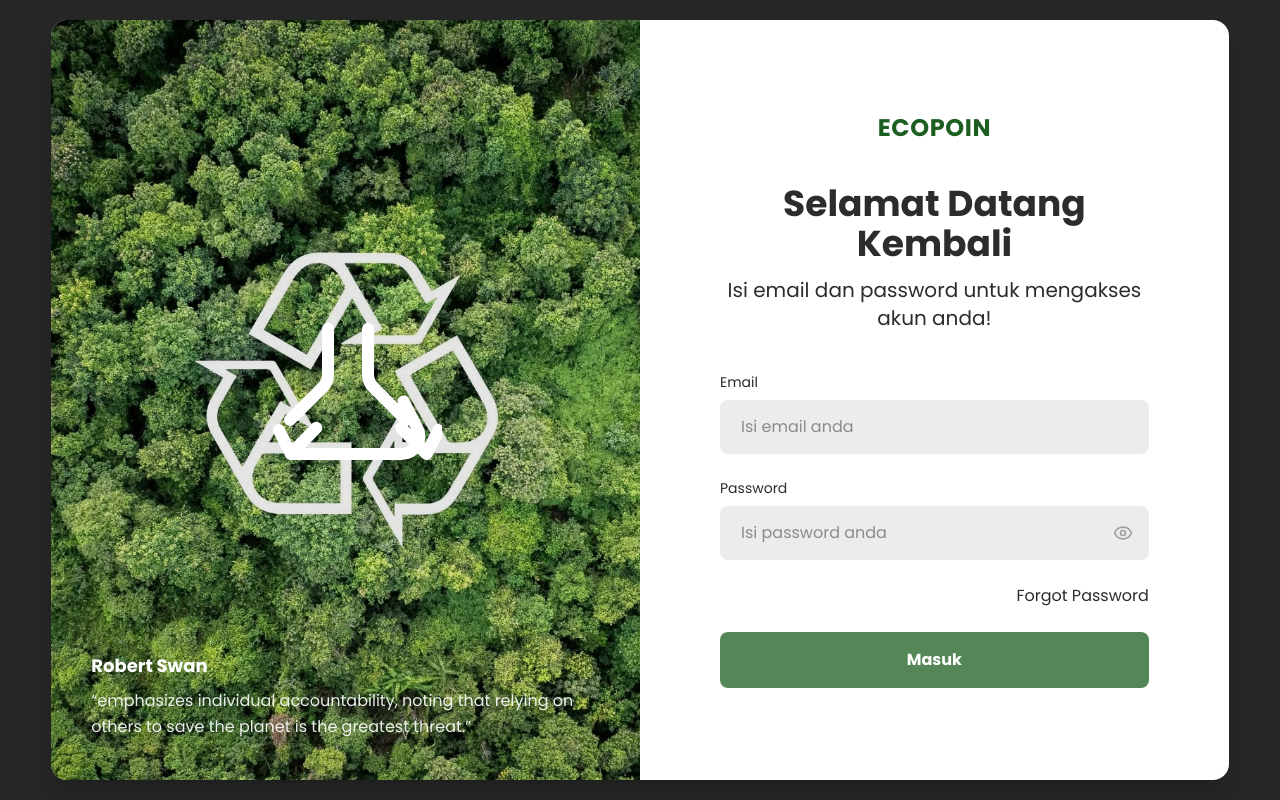
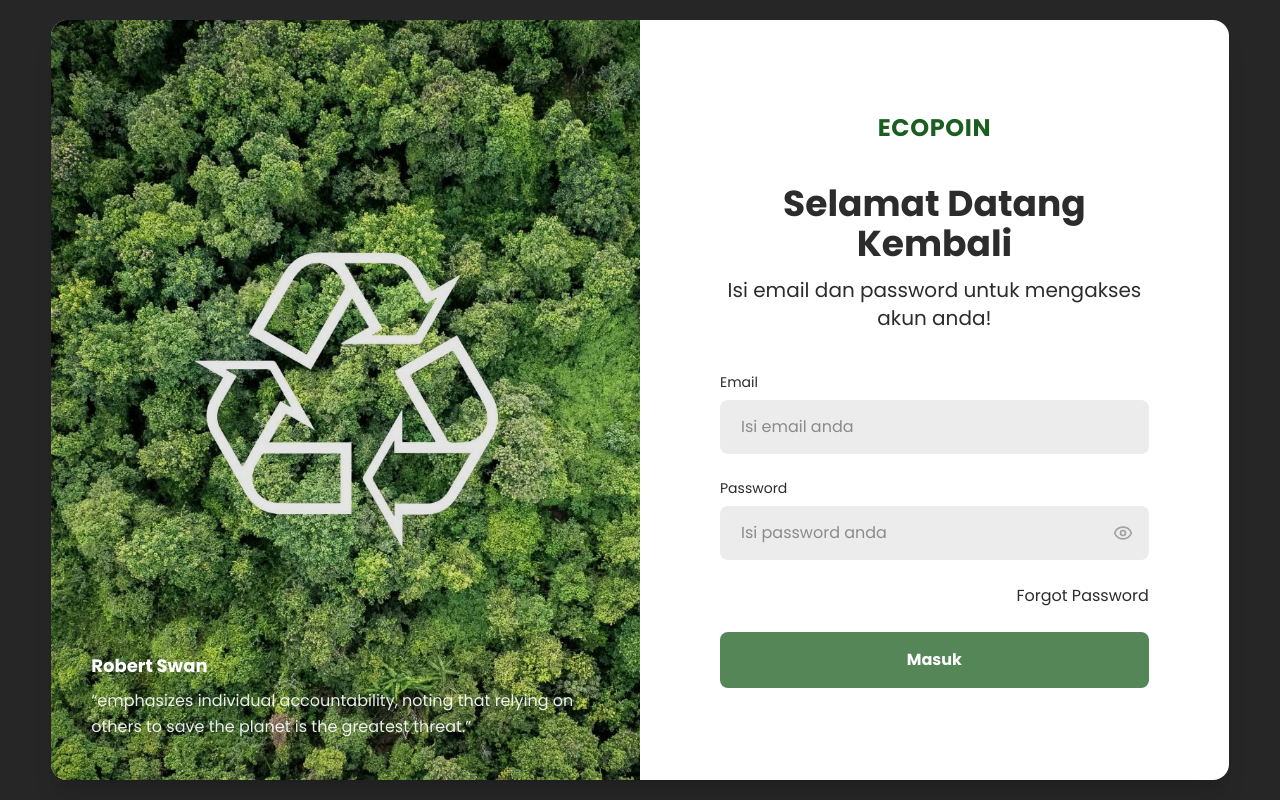
Before and after one commit to farrasmumtaz/EcoPoin, a Next.js app in the folder ep-fe/: page /login in a window 1280 px wide. Built offline with nearby package versions, Linux system fonts and the light colour scheme.

Commit message:
Fix: Bug Image on Login

```diff
--- a/ep-fe/src/app/login/page.tsx
+++ b/ep-fe/src/app/login/page.tsx
@@ -37,28 +37,13 @@ export default function LoginPage() {
         <div className="hidden md:flex relative w-1/2">
           <Image
             src={loginAsset}
+            loading="eager"
             alt="Aerial view of forest canopy"
             fill
+            sizes="(max-width: 768px) 100vw, (max-width: 1200px) 50vw, 33vw"
             className="object-cover"
           />
           <div className="absolute inset-0 bg-black/10" />
-
-          {/* Recycle icon */}
-          <div className="relative z-10 flex-1 flex items-center justify-center">
-            <svg
-              className="w-40 h-40 xl:w-48 xl:h-48 text-white"
-              fill="none"
-              stroke="currentColor"
-              strokeWidth={1.5}
-              viewBox="0 0 24 24"
-            >
-              <path
-                strokeLinecap="round"
-                strokeLinejoin="round"
-                d="M9.75 3.104v5.714a2.25 2.25 0 01-.659 1.591L5 14.5m9.75-11.396v5.714a2.25 2.25 0 00.659 1.591L19.5 14.5M5.106 18.75h13.788a2.25 2.25 0 001.994-3.286l-1.694-3.28M8.288 15.464L5.106 18.75m0 0-1.5-3M18.894 15.464l3.182 3.286m0 0 1.5-3"
-              />
-            </svg>
-          </div>
 
           {/* Quote overlay */}
           <div className="absolute bottom-0 left-0 right-0 z-10 p-10 text-white">
```
